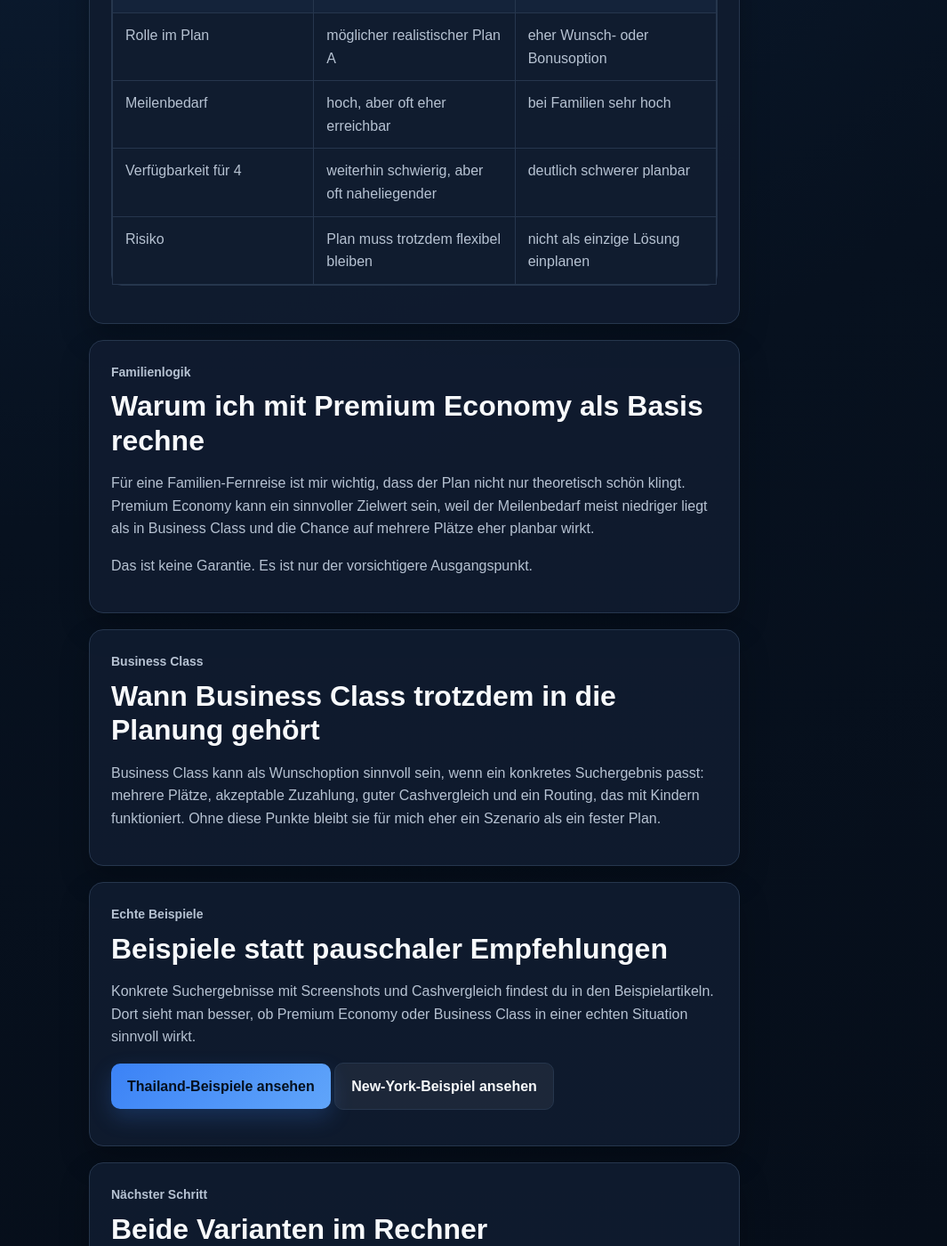
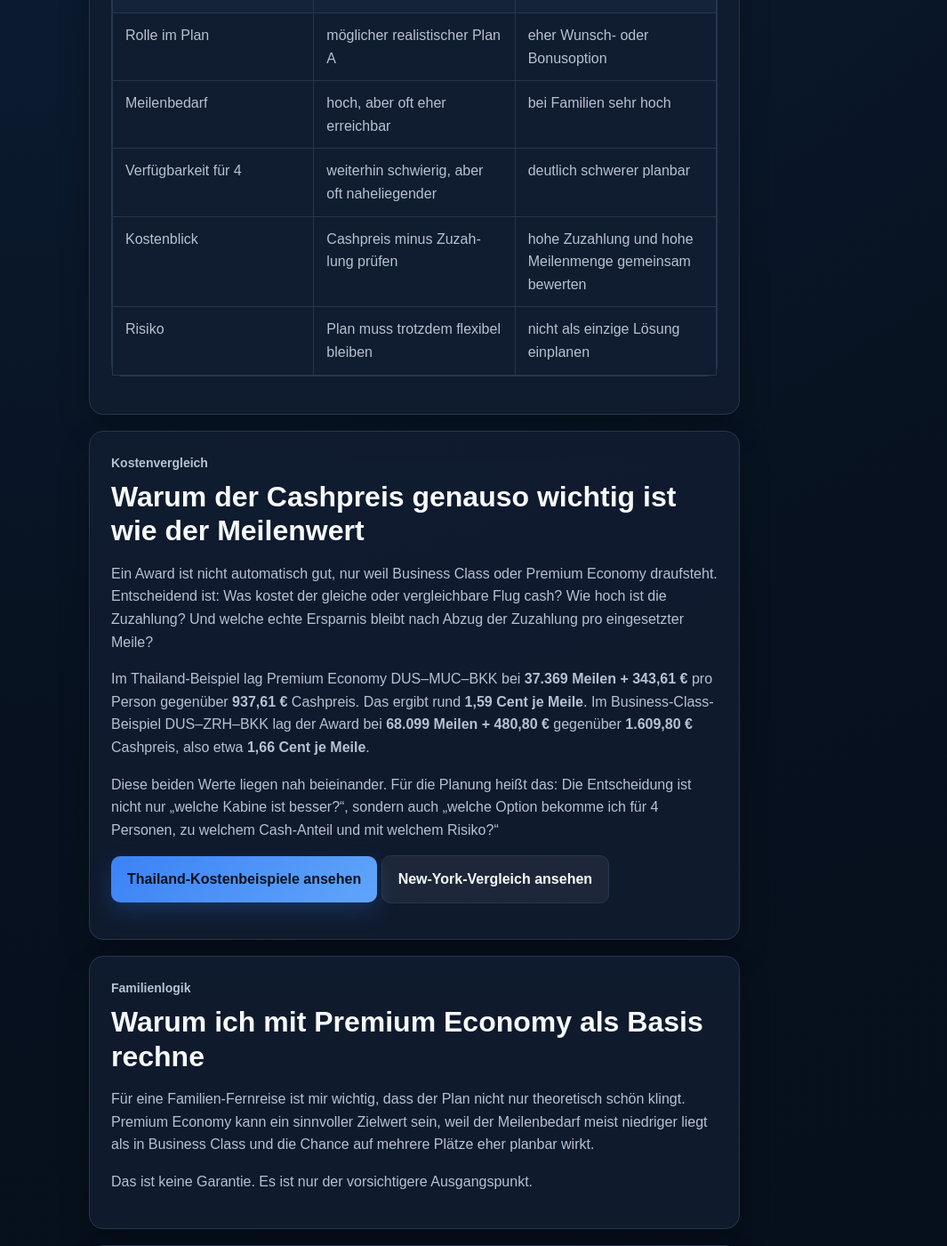
Before and after one commit to Praemienflug-Planer/miles-planer, a Jekyll site: the page built from premium-economy-oder-business-class/index.html, in a window 1280 px wide and 1400 px high, scrolled down 1121 px. Shown: the whole window at 89% size, without its empty margins (0-1065 px from the left). Built offline with Jekyll 4.4.1, drawn with Linux system fonts in a browser that asks for light colours; some of the changed text lies outside the part shown.

Commit message:
Add cost comparison to premium economy vs business page

```diff
--- a/premium-economy-oder-business-class/index.html
+++ b/premium-economy-oder-business-class/index.html
@@ -7,18 +7,19 @@ layout: default
   <meta charset="UTF-8" />
   <meta name="viewport" content="width=device-width, initial-scale=1" />
   <title>Premium Economy oder Business Class realistisch vergleichen | Prämienflug-Planer</title>
-  <meta name="description" content="Premium Economy oder Business Class mit Meilen: kein Erfahrungsvergleich, sondern ein Planungsrahmen für Familien – Meilenbedarf, Verfügbarkeit, Zuzahlung und Risiko." />
+  <meta name="description" content="Premium Economy oder Business Class mit Meilen: kein Erfahrungsvergleich, sondern ein Planungsrahmen für Familien – Meilenbedarf, Verfügbarkeit, Zuzahlung, Kosten und Risiko." />
   <link rel="canonical" href="https://praemienflug-planer.de/premium-economy-oder-business-class/" />
   <meta name="robots" content="index,follow" />
-  <link rel="stylesheet" href="/assets/css/site.css?v=20260601-pe-bc-planung" />
+  <link rel="stylesheet" href="/assets/css/site.css?v=20260601-pe-bc-kosten" />
 </head>
 <body>
 <a href="#main-content" class="skip-link">Zum Inhalt springen</a>
 <main id="main-content">
-  <section class="hero hero-small"><div class="container hero-grid seo-hero-grid"><div><p class="eyebrow">Planungsrahmen</p><h1>Premium Economy oder Business Class: was ist für Familien realistischer?</h1><p class="hero-text">Diese Seite ist kein Komfort- oder Produkttest. Ich vergleiche Premium Economy und Business Class hier aus Planungssicht: Welche Reiseklasse wirkt für eine Familie mit Meilen eher erreichbar, wenn mehrere Plätze, Ferienzeiten, Zuzahlungen und Sammelzeit zusammenkommen?</p><div class="hero-actions"><a class="btn btn-primary" href="/rechner/">Reiseklasse berechnen</a><a class="btn btn-secondary" href="/vier-praemienflug-plaetze-finden/">4 Plätze verstehen</a></div></div><div class="hero-card"><h2>Kurzfazit</h2><ul><li>Premium Economy wirkt als Basisplan realistischer</li><li>Business Class bleibt eine Wunschoption</li><li>bei 4 Personen zählt Verfügbarkeit mehr als Theorie</li><li>Zuzahlungen und Cashpreise entscheiden mit</li></ul></div></div></section>
+  <section class="hero hero-small"><div class="container hero-grid seo-hero-grid"><div><p class="eyebrow">Planungsrahmen</p><h1>Premium Economy oder Business Class: was ist für Familien realistischer?</h1><p class="hero-text">Diese Seite ist kein Komfort- oder Produkttest. Ich vergleiche Premium Economy und Business Class hier aus Planungssicht: Welche Reiseklasse wirkt für eine Familie mit Meilen, Kosten, mehreren Plätzen und Ferienzeiten eher erreichbar?</p><div class="hero-actions"><a class="btn btn-primary" href="/rechner/">Reiseklasse berechnen</a><a class="btn btn-secondary" href="/vier-praemienflug-plaetze-finden/">4 Plätze verstehen</a></div></div><div class="hero-card"><h2>Kurzfazit</h2><ul><li>Premium Economy wirkt als Basisplan realistischer</li><li>Business Class bleibt eine Wunschoption</li><li>bei 4 Personen zählt Verfügbarkeit mehr als Theorie</li><li>Kosten, Zuzahlungen und Gegenwert entscheiden mit</li></ul></div></div></section>
   <section class="section"><div class="container seo-layout"><article class="seo-content">
-    <div class="article-card seo-card"><p class="eyebrow">Transparenz</p><h2>Kein Erfahrungsvergleich der Kabinen</h2><p>Ich bin selbst noch nicht mit Kindern in Premium Economy oder Business Class auf Langstrecke geflogen. Deshalb geht es hier nicht um Sitzkomfort, Service oder Schlafqualität aus eigener Erfahrung.</p><p>Der Vergleich ist bewusst nüchterner: Welche Option lässt sich für eine Familie mit Meilen realistischer planen?</p></div>
-    <div class="article-card seo-card"><p class="eyebrow">Vergleich</p><h2>Premium Economy vs. Business Class aus Planungssicht</h2><div class="seo-table-wrap"><table class="seo-table"><thead><tr><th>Kriterium</th><th>Premium Economy</th><th>Business Class</th></tr></thead><tbody><tr><td>Rolle im Plan</td><td>möglicher realistischer Plan A</td><td>eher Wunsch- oder Bonusoption</td></tr><tr><td>Meilenbedarf</td><td>hoch, aber oft eher erreichbar</td><td>bei Familien sehr hoch</td></tr><tr><td>Verfügbarkeit für 4</td><td>weiterhin schwierig, aber oft naheliegender</td><td>deutlich schwerer planbar</td></tr><tr><td>Risiko</td><td>Plan muss trotzdem flexibel bleiben</td><td>nicht als einzige Lösung einplanen</td></tr></tbody></table></div></div>
+    <div class="article-card seo-card"><p class="eyebrow">Transparenz</p><h2>Kein Erfahrungsvergleich der Kabinen</h2><p>Ich bin selbst noch nicht mit Kindern in Premium Economy oder Business Class auf Langstrecke geflogen. Deshalb geht es hier nicht um Sitzkomfort, Service oder Schlafqualität aus eigener Erfahrung.</p><p>Der Vergleich ist bewusst nüchtern: Welche Option lässt sich für eine Familie mit Meilen und Cash-Zuzahlung realistischer planen?</p></div>
+    <div class="article-card seo-card"><p class="eyebrow">Vergleich</p><h2>Premium Economy vs. Business Class aus Planungssicht</h2><div class="seo-table-wrap"><table class="seo-table"><thead><tr><th>Kriterium</th><th>Premium Economy</th><th>Business Class</th></tr></thead><tbody><tr><td>Rolle im Plan</td><td>möglicher realistischer Plan A</td><td>eher Wunsch- oder Bonusoption</td></tr><tr><td>Meilenbedarf</td><td>hoch, aber oft eher erreichbar</td><td>bei Familien sehr hoch</td></tr><tr><td>Verfügbarkeit für 4</td><td>weiterhin schwierig, aber oft naheliegender</td><td>deutlich schwerer planbar</td></tr><tr><td>Kostenblick</td><td>Cashpreis minus Zuzahlung prüfen</td><td>hohe Zuzahlung und hohe Meilenmenge gemeinsam bewerten</td></tr><tr><td>Risiko</td><td>Plan muss trotzdem flexibel bleiben</td><td>nicht als einzige Lösung einplanen</td></tr></tbody></table></div></div>
+    <div class="article-card seo-card"><p class="eyebrow">Kostenvergleich</p><h2>Warum der Cashpreis genauso wichtig ist wie der Meilenwert</h2><p>Ein Award ist nicht automatisch gut, nur weil Business Class oder Premium Economy draufsteht. Entscheidend ist: Was kostet der gleiche oder vergleichbare Flug cash? Wie hoch ist die Zuzahlung? Und welche echte Ersparnis bleibt nach Abzug der Zuzahlung pro eingesetzter Meile?</p><p>Im Thailand-Beispiel lag Premium Economy DUS–MUC–BKK bei <strong>37.369 Meilen + 343,61 €</strong> pro Person gegenüber <strong>937,61 €</strong> Cashpreis. Das ergibt rund <strong>1,59 Cent je Meile</strong>. Im Business-Class-Beispiel DUS–ZRH–BKK lag der Award bei <strong>68.099 Meilen + 480,80 €</strong> gegenüber <strong>1.609,80 €</strong> Cashpreis, also etwa <strong>1,66 Cent je Meile</strong>.</p><p>Diese beiden Werte liegen nah beieinander. Für die Planung heißt das: Die Entscheidung ist nicht nur „welche Kabine ist besser?“, sondern auch „welche Option bekomme ich für 4 Personen, zu welchem Cash-Anteil und mit welchem Risiko?“</p><p><a class="btn btn-primary" href="/meilen-thailand/">Thailand-Kostenbeispiele ansehen</a> <a class="btn btn-secondary" href="/meilen-new-york/">New-York-Vergleich ansehen</a></p></div>
     <div class="article-card seo-card"><p class="eyebrow">Familienlogik</p><h2>Warum ich mit Premium Economy als Basis rechne</h2><p>Für eine Familien-Fernreise ist mir wichtig, dass der Plan nicht nur theoretisch schön klingt. Premium Economy kann ein sinnvoller Zielwert sein, weil der Meilenbedarf meist niedriger liegt als in Business Class und die Chance auf mehrere Plätze eher planbar wirkt.</p><p>Das ist keine Garantie. Es ist nur der vorsichtigere Ausgangspunkt.</p></div>
     <div class="article-card seo-card"><p class="eyebrow">Business Class</p><h2>Wann Business Class trotzdem in die Planung gehört</h2><p>Business Class kann als Wunschoption sinnvoll sein, wenn ein konkretes Suchergebnis passt: mehrere Plätze, akzeptable Zuzahlung, guter Cashvergleich und ein Routing, das mit Kindern funktioniert. Ohne diese Punkte bleibt sie für mich eher ein Szenario als ein fester Plan.</p></div>
     <div class="article-card seo-card"><p class="eyebrow">Echte Beispiele</p><h2>Beispiele statt pauschaler Empfehlungen</h2><p>Konkrete Suchergebnisse mit Screenshots und Cashvergleich findest du in den Beispielartikeln. Dort sieht man besser, ob Premium Economy oder Business Class in einer echten Situation sinnvoll wirkt.</p><p><a class="btn btn-primary" href="/meilen-thailand/">Thailand-Beispiele ansehen</a> <a class="btn btn-secondary" href="/meilen-new-york/">New-York-Beispiel ansehen</a></p></div>
```
